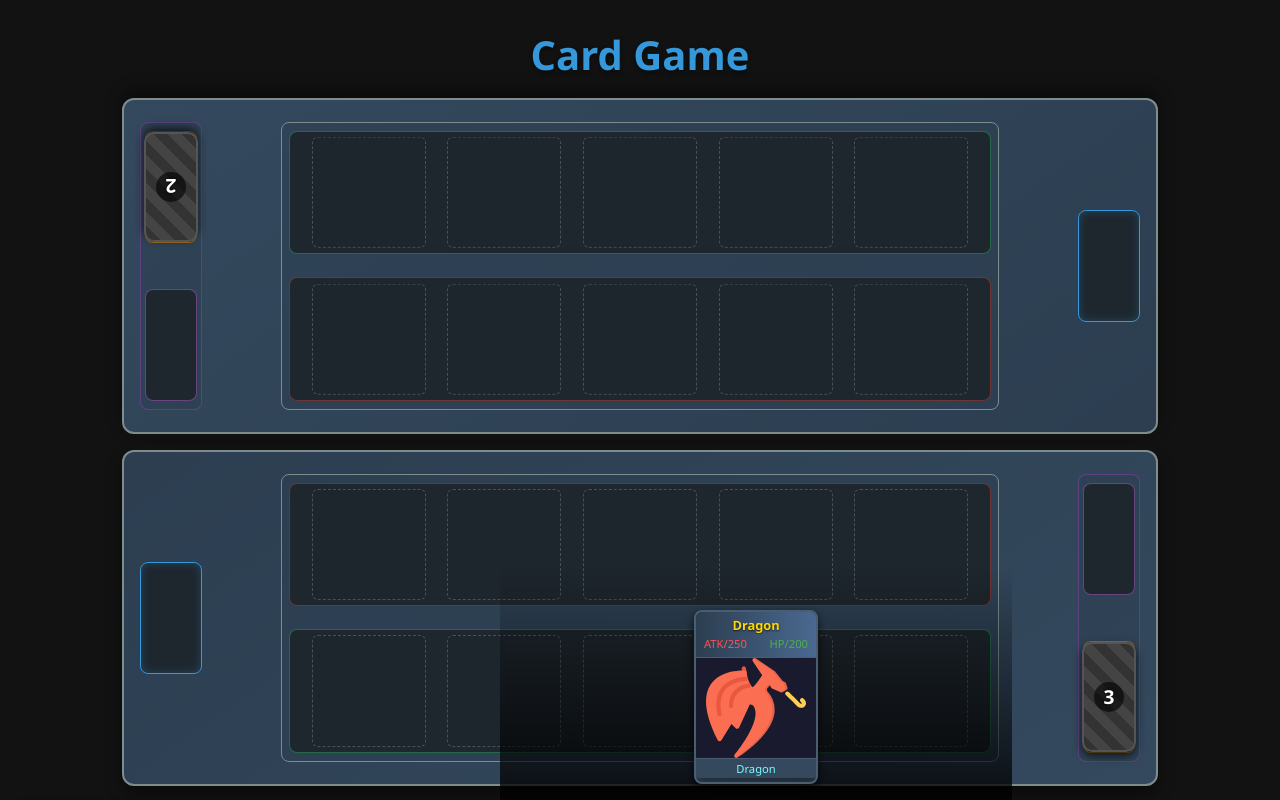
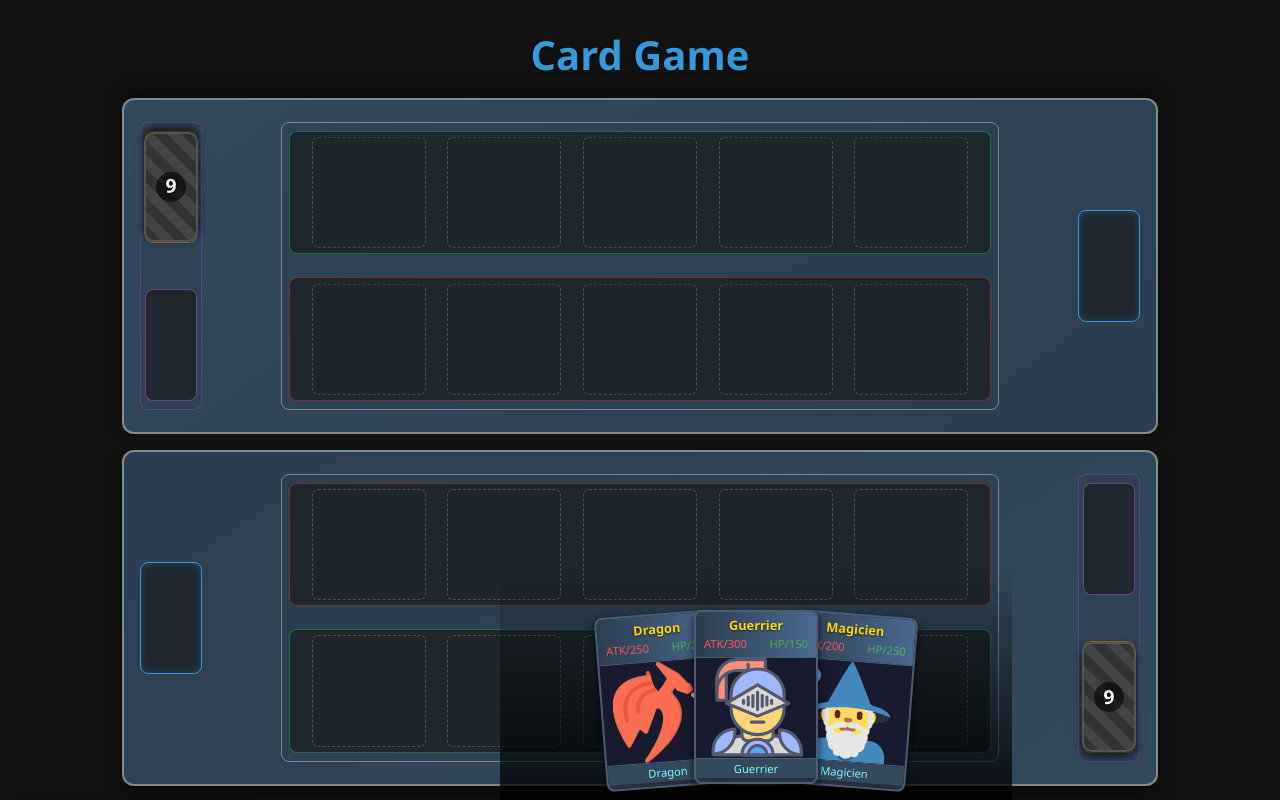
Before and after one commit to YanisBellahouel/card-game, a React (Vite) app: page / in a window 1280 px wide. Shown: the top 800 px of the page. Built offline with nearby package versions, Linux system fonts and the light colour scheme.

Commit message:
more cards

```diff
--- a/src/data/Cards.js
+++ b/src/data/Cards.js
@@ -10,4 +10,26 @@ export const Cards = [
 		hp: 200,
 		effect: "Brûle 50 PV à l'adversaire à chaque tour",
 	},
+	{
+		id: "002",
+		name: "Guerrier",
+		image: "/cards/knight.svg",
+		cardtype: "monster",
+		archetype: "Guerrier",
+		status: "",
+		attack: 300,
+		hp: 150,
+		effect: "Augmente l'ATK de tous les monstres Guerrier de 50",
+	},
+	{
+		id: "003",
+		name: "Magicien",
+		image: "/cards/mage.svg",
+		cardtype: "monster",
+		archetype: "Magicien",
+		status: "",
+		attack: 200,
+		hp: 250,
+		effect: "Pioche une carte supplémentaire à chaque tour",
+	},
 ];
```
Also changed, not shown: public/cards/knight.svg (added), public/cards/mage.svg (added).
